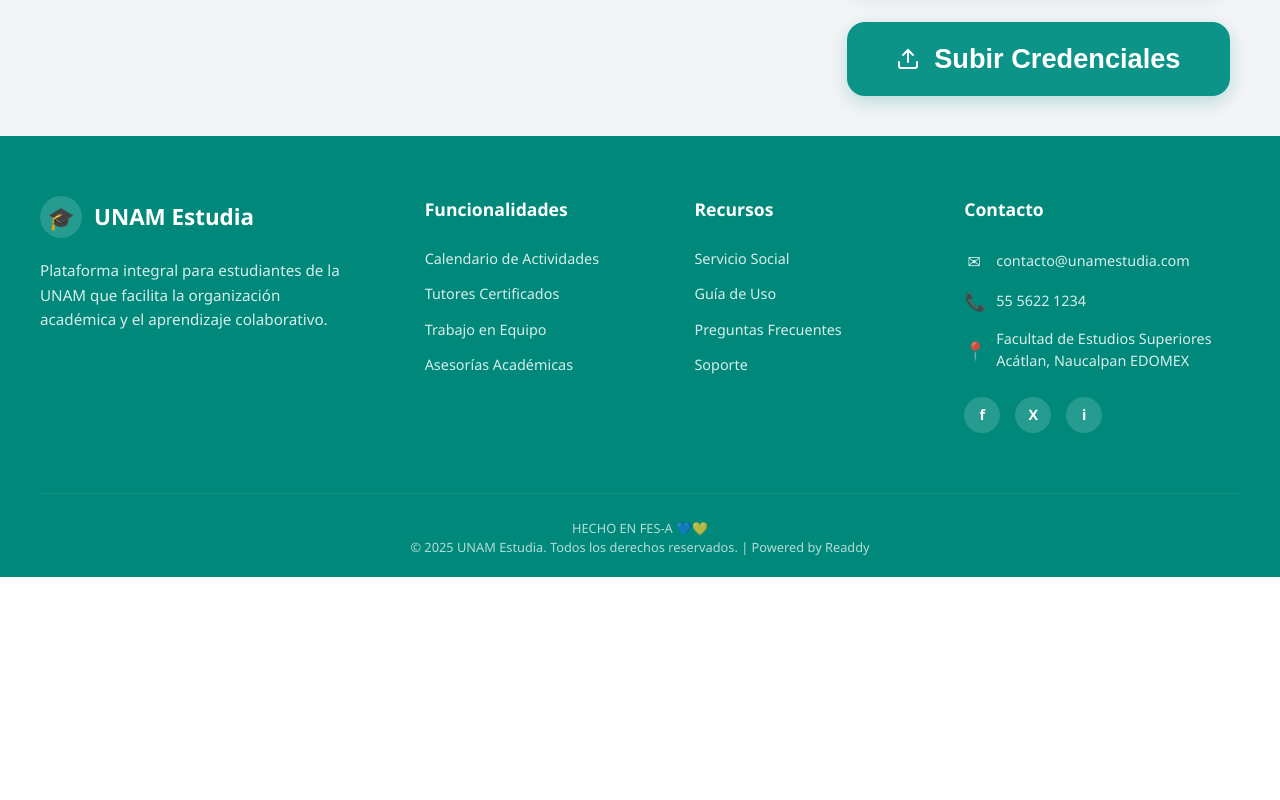
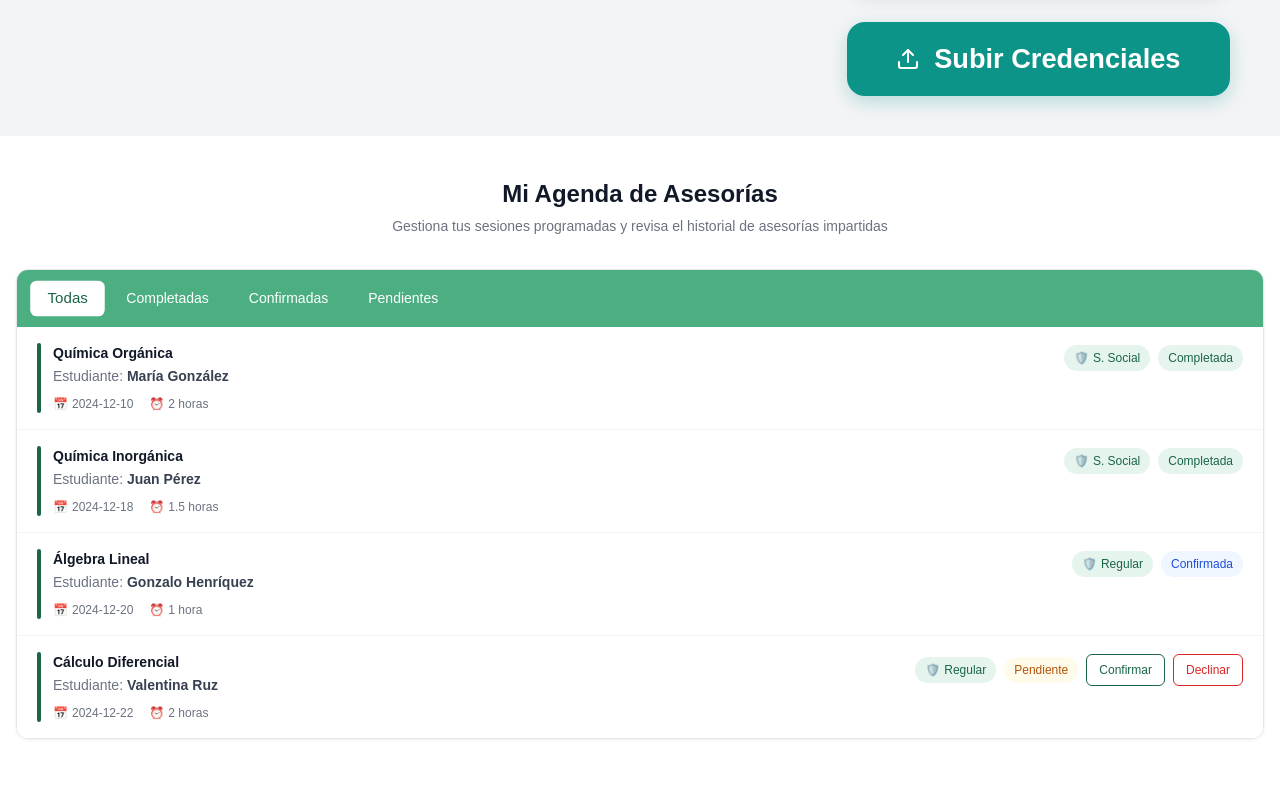
Before and after one commit to Null-Nexus/Frontend-Proyecto, a Next.js app in the folder proyecto_lynx/: page /Asesores in a window 1280 px wide. Shown: the part 3040-3840 px from the top of the page. Before the commit the page ends 3617 px from the top, so only its background shows below. Built offline with nearby package versions, Linux system fonts and the light colour scheme.

Commit message:
agregue agenda

```diff
--- a/proyecto_lynx/app/Asesores/AsesorAgenda/AsesorAgenda.module.css
+++ b/proyecto_lynx/app/Asesores/AsesorAgenda/AsesorAgenda.module.css
@@ -0,0 +1,236 @@
+/* ── Página ── */
+.page {
+  min-height: 100vh;
+  background: #ffffff;
+  padding: 2.5rem 1rem;
+}
+
+/* ── Encabezado ── */
+.header {
+  text-align: center;
+  margin-bottom: 2rem;
+}
+
+.title {
+  font-size: 1.5rem;
+  font-weight: 700;
+  color: #111827;
+}
+
+.subtitle {
+  font-size: 0.875rem;
+  color: #6b7280;
+  margin-top: 0.25rem;
+}
+
+/* ── Contenedor principal ── */
+.container {
+  max-width: 95rem;
+  margin: 0 auto;
+  border-radius: 0.75rem;
+  overflow: hidden;
+  border: 1px solid #e5e7eb;
+  box-shadow: 0 1px 3px rgba(0, 0, 0, 0.07);
+}
+
+/* ── Tab bar ── */
+.tabBar {
+  background-color: #4caf82;
+  padding: 0.75rem 1rem;
+  display: flex;
+  gap: 0.5rem;
+}
+
+.tab {
+  padding: 0.375rem 1rem;
+  border-radius: 0.375rem;
+  font-size: 0.875rem;
+  font-weight: 500;
+  border: none;
+  cursor: pointer;
+  background: transparent;
+  color: #ffffff;
+  transition: transform 0.2s ease, background-color 0.15s;
+}
+
+.tab:hover {
+  background-color: rgba(255, 255, 255, 0.1);
+  transform: scale(1.08);
+}
+
+.tabActive {
+  background-color: #ffffff;
+  color: #1a6645;
+  transform: scale(1.08);
+}
+
+/* ── Lista de sesiones ── */
+.list {
+  background: #ffffff;
+  border-color: #f3f4f6;
+}
+
+.empty {
+  text-align: center;
+  font-size: 0.875rem;
+  color: #9ca3af;
+  padding: 2.5rem 0;
+}
+
+/* ── Fila de sesión ── */
+.row {
+  display: flex;
+  align-items: flex-start;
+  justify-content: space-between;
+  padding: 1rem 1.25rem;
+  border-bottom: 1px solid #f3f4f6;
+  transition: background-color 0.15s;
+}
+
+.row:last-child {
+  border-bottom: none;
+}
+
+.row:hover {
+  background-color: #f9fafb;
+}
+
+.rowLeft {
+  display: flex;
+  gap: 0.75rem;
+  align-items: stretch;
+}
+
+.greenBar {
+  width: 4px;
+  border-radius: 9999px;
+  background-color: #1a6645;
+  flex-shrink: 0;
+  align-self: stretch;
+}
+
+.sessionInfo {
+  display: flex;
+  flex-direction: column;
+  gap: 0.125rem;
+}
+
+.sessionSubject {
+  font-size: 0.875rem;
+  font-weight: 600;
+  color: #111827;
+  margin: 0;
+}
+
+.sessionStudent {
+  font-size: 0.875rem;
+  color: #6b7280;
+  margin: 0;
+}
+
+.sessionStudent strong {
+  font-weight: 600;
+  color: #374151;
+}
+
+.sessionMeta {
+  display: flex;
+  align-items: center;
+  gap: 1rem;
+  margin-top: 0.375rem;
+  font-size: 0.75rem;
+  color: #6b7280;
+}
+
+.metaItem {
+  display: flex;
+  align-items: center;
+  gap: 0.25rem;
+}
+
+.metaIcon {
+  color: #9ca3af;
+}
+
+/* ── Acciones / badges ── */
+.rowRight {
+  display: flex;
+  align-items: center;
+  gap: 0.5rem;
+  flex-shrink: 0;
+  margin-top: 0.125rem;
+}
+
+/* ── Badge tipo ── */
+.badgeTipo {
+  display: flex;
+  align-items: center;
+  gap: 0.25rem;
+  font-size: 0.75rem;
+  font-weight: 500;
+  padding: 0.25rem 0.625rem;
+  border-radius: 9999px;
+  background-color: #e6f4ee;
+  color: #1a6645;
+}
+
+/* ── Badge estado ── */
+.badgeCompletada {
+  font-size: 0.75rem;
+  font-weight: 500;
+  padding: 0.25rem 0.625rem;
+  border-radius: 9999px;
+  background-color: #e6f4ee;
+  color: #1a6645;
+}
+
+.badgeConfirmada {
+  font-size: 0.75rem;
+  font-weight: 500;
+  padding: 0.25rem 0.625rem;
+  border-radius: 9999px;
+  background-color: #eff6ff;
+  color: #1d4ed8;
+}
+
+.badgePendiente {
+  font-size: 0.75rem;
+  font-weight: 500;
+  padding: 0.25rem 0.625rem;
+  border-radius: 9999px;
+  background-color: #fffbeb;
+  color: #b45309;
+}
+
+/* ── Botones de acción ── */
+.btnConfirmar {
+  font-size: 0.75rem;
+  padding: 0.375rem 0.75rem;
+  border-radius: 0.375rem;
+  background-color: transparent;
+  color: #1a6645;
+  font-weight: 500;
+  border: 1px solid #1a6645;
+  cursor: pointer;
+  transition: background-color 0.15s;
+}
+
+.btnConfirmar:hover {
+  background-color: #e6f4ee;
+}
+
+.btnDeclinar {
+  font-size: 0.75rem;
+  padding: 0.375rem 0.75rem;
+  border-radius: 0.375rem;
+  background-color: transparent;
+  color: #dc2626;
+  font-weight: 500;
+  border: 1px solid #dc2626;
+  cursor: pointer;
+  transition: background-color 0.15s;
+}
+
+.btnDeclinar:hover {
+  background-color: #fef2f2;
+}
--- a/proyecto_lynx/app/Asesores/AsesorAgenda/AsesorAgenda.tsx
+++ b/proyecto_lynx/app/Asesores/AsesorAgenda/AsesorAgenda.tsx
@@ -0,0 +1,147 @@
+"use client";
+
+import { useState } from "react";
+import styles from "./AsesorAgenda.module.css";
+
+type TabKey = "todas" | "completadas" | "confirmadas" | "pendientes";
+
+interface Session {
+  id: number;
+  subject: string;
+  student: string;
+  date: string;
+  hours: number;
+  status: "completada" | "confirmada" | "pendiente";
+  tipo: "S. Social" | "Regular";
+  tabs: TabKey[];
+}
+
+const initialSessions: Session[] = [
+  { id: 1, subject: "Química Orgánica", student: "María González", date: "2024-12-10", hours: 2, status: "completada", tipo: "S. Social", tabs: ["todas", "completadas"] },
+  { id: 2, subject: "Química Inorgánica", student: "Juan Pérez", date: "2024-12-18", hours: 1.5, status: "completada", tipo: "S. Social", tabs: ["todas", "completadas"] },
+  { id: 3, subject: "Álgebra Lineal", student: "Gonzalo Henríquez", date: "2024-12-20", hours: 1, status: "confirmada", tipo: "Regular", tabs: ["todas", "confirmadas"] },
+  { id: 4, subject: "Cálculo Diferencial", student: "Valentina Ruz", date: "2024-12-22", hours: 2, status: "pendiente", tipo: "Regular", tabs: ["todas", "pendientes"] },
+];
+
+const TABS: { key: TabKey; label: string }[] = [
+  { key: "todas", label: "Todas" },
+  { key: "completadas", label: "Completadas" },
+  { key: "confirmadas", label: "Confirmadas" },
+  { key: "pendientes", label: "Pendientes" },
+];
+
+export default function AsesorAgenda() {
+  const [activeTab, setActiveTab] = useState<TabKey>("todas");
+  const [sessions, setSessions] = useState<Session[]>(initialSessions);
+
+  const filtered = sessions.filter((s) => s.tabs.includes(activeTab));
+
+  const handleConfirm = (id: number) => {
+    setSessions((prev) =>
+      prev.map((s) =>
+        s.id === id ? { ...s, status: "confirmada", tabs: ["todas", "confirmadas"] } : s
+      )
+    );
+  };
+
+  const handleDecline = (id: number) => {
+    setSessions((prev) => prev.filter((s) => s.id !== id));
+  };
+
+  return (
+    <div className={styles.page}>
+      <div className={styles.header}>
+        <h1 className={styles.title}>Mi Agenda de Asesorías</h1>
+        <p className={styles.subtitle}>
+          Gestiona tus sesiones programadas y revisa el historial de asesorías impartidas
+        </p>
+      </div>
+
+      <div className={styles.container}>
+        <div className={styles.tabBar}>
+          {TABS.map((tab) => (
+            <button
+              key={tab.key}
+              onClick={() => setActiveTab(tab.key)}
+              className={`${styles.tab} ${activeTab === tab.key ? styles.tabActive : ""}`}
+            >
+              {tab.label}
+            </button>
+          ))}
+        </div>
+
+        <div className={styles.list}>
+          {filtered.length === 0 ? (
+            <p className={styles.empty}>Sin asesorías en esta categoría.</p>
+          ) : (
+            filtered.map((s) => (
+              <SessionRow key={s.id} session={s} onConfirm={handleConfirm} onDecline={handleDecline} />
+            ))
+          )}
+        </div>
+      </div>
+    </div>
+  );
+}
+
+function SessionRow({
+  session: s,
+  onConfirm,
+  onDecline,
+}: {
+  session: Session;
+  onConfirm: (id: number) => void;
+  onDecline: (id: number) => void;
+}) {
+  return (
+    <div className={styles.row}>
+      <div className={styles.rowLeft}>
+        <div className={styles.greenBar} />
+        <div className={styles.sessionInfo}>
+          <p className={styles.sessionSubject}>{s.subject}</p>
+          <p className={styles.sessionStudent}>
+            Estudiante: <strong>{s.student}</strong>
+          </p>
+          <div className={styles.sessionMeta}>
+            <span className={styles.metaItem}>
+              <span className={styles.metaIcon} aria-hidden="true">📅</span>
+              {s.date}
+            </span>
+            <span className={styles.metaItem}>
+              <span className={styles.metaIcon} aria-hidden="true">⏰</span>
+              {s.hours} {s.hours === 1 ? "hora" : "horas"}
+            </span>
+          </div>
+        </div>
+      </div>
+
+      <div className={styles.rowRight}>
+        <span className={styles.badgeTipo}>
+          <span className={styles.metaIcon} aria-hidden="true">🛡️</span>
+          {s.tipo}
+        </span>
+        <StatusBadge status={s.status} />
+        {s.status === "pendiente" && (
+          <>
+            <button className={styles.btnConfirmar} onClick={() => onConfirm(s.id)}>Confirmar</button>
+            <button className={styles.btnDeclinar} onClick={() => onDecline(s.id)}>Declinar</button>
+          </>
+        )}
+      </div>
+    </div>
+  );
+}
+
+function StatusBadge({ status }: { status: Session["status"] }) {
+  const classMap = {
+    completada: styles.badgeCompletada,
+    confirmada: styles.badgeConfirmada,
+    pendiente: styles.badgePendiente,
+  };
+  const labels = {
+    completada: "Completada",
+    confirmada: "Confirmada",
+    pendiente: "Pendiente",
+  };
+  return <span className={classMap[status]}>{labels[status]}</span>;
+}
--- a/proyecto_lynx/app/Asesores/page.tsx
+++ b/proyecto_lynx/app/Asesores/page.tsx
@@ -1,13 +1,14 @@
 import AsesorAlumno from "./AsesorAlumno/AsesorAlumno";
 import AsesorServicio from "./AsesorServicio/AsesorServicio";
 import PanelAsesor from "./PanelAsesor/PanelAsesor";
-
+import AsesorAgenda from "./AsesorAgenda/AsesorAgenda";
 export default function AlumnoPage(){
     return(
         <>
         <PanelAsesor />
         <AsesorAlumno />
         <AsesorServicio />
+        <AsesorAgenda />
         </>
     );
 }
```
Also changed, not shown: 1 other file (tests, documents, lock files or other folders).
